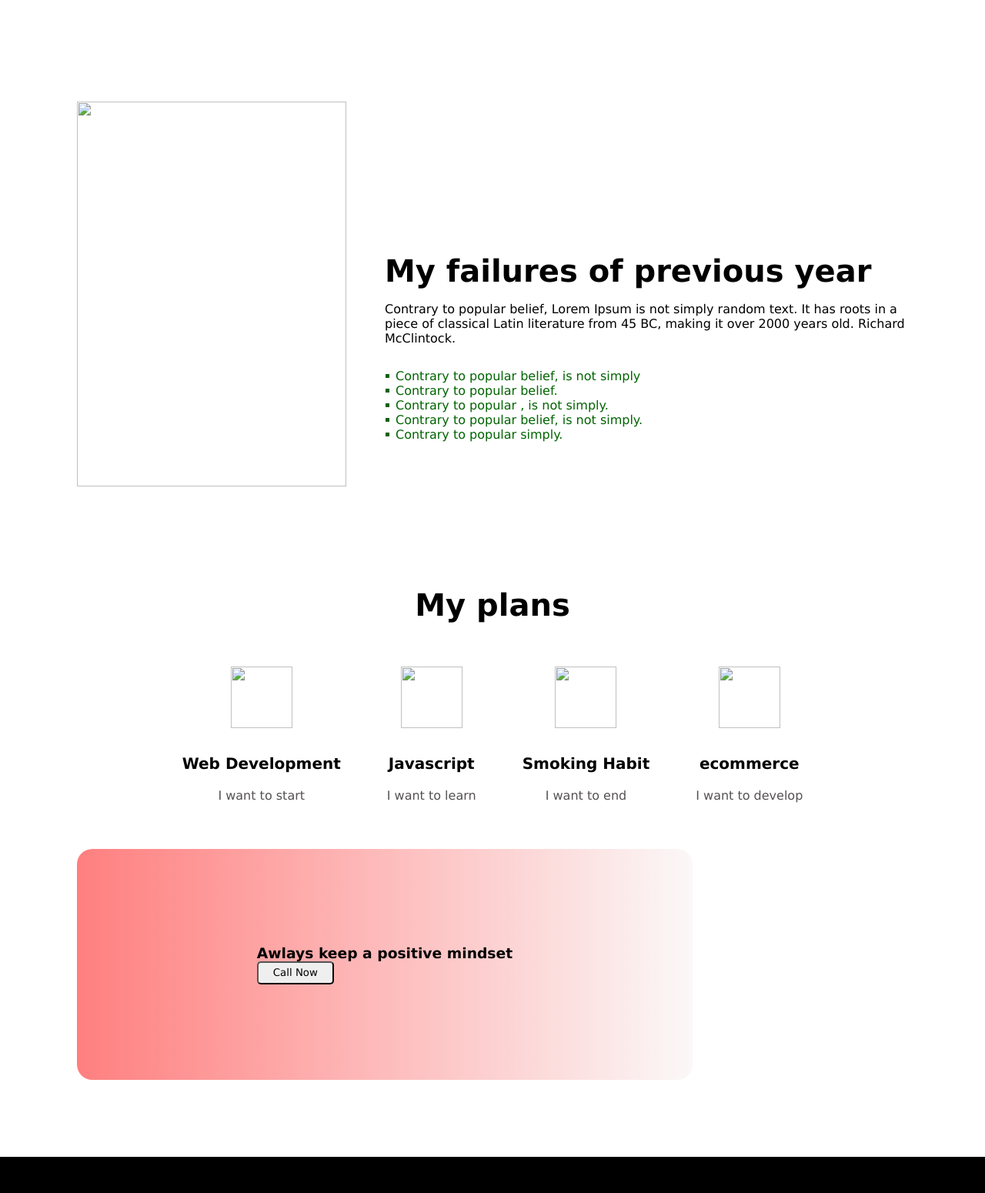
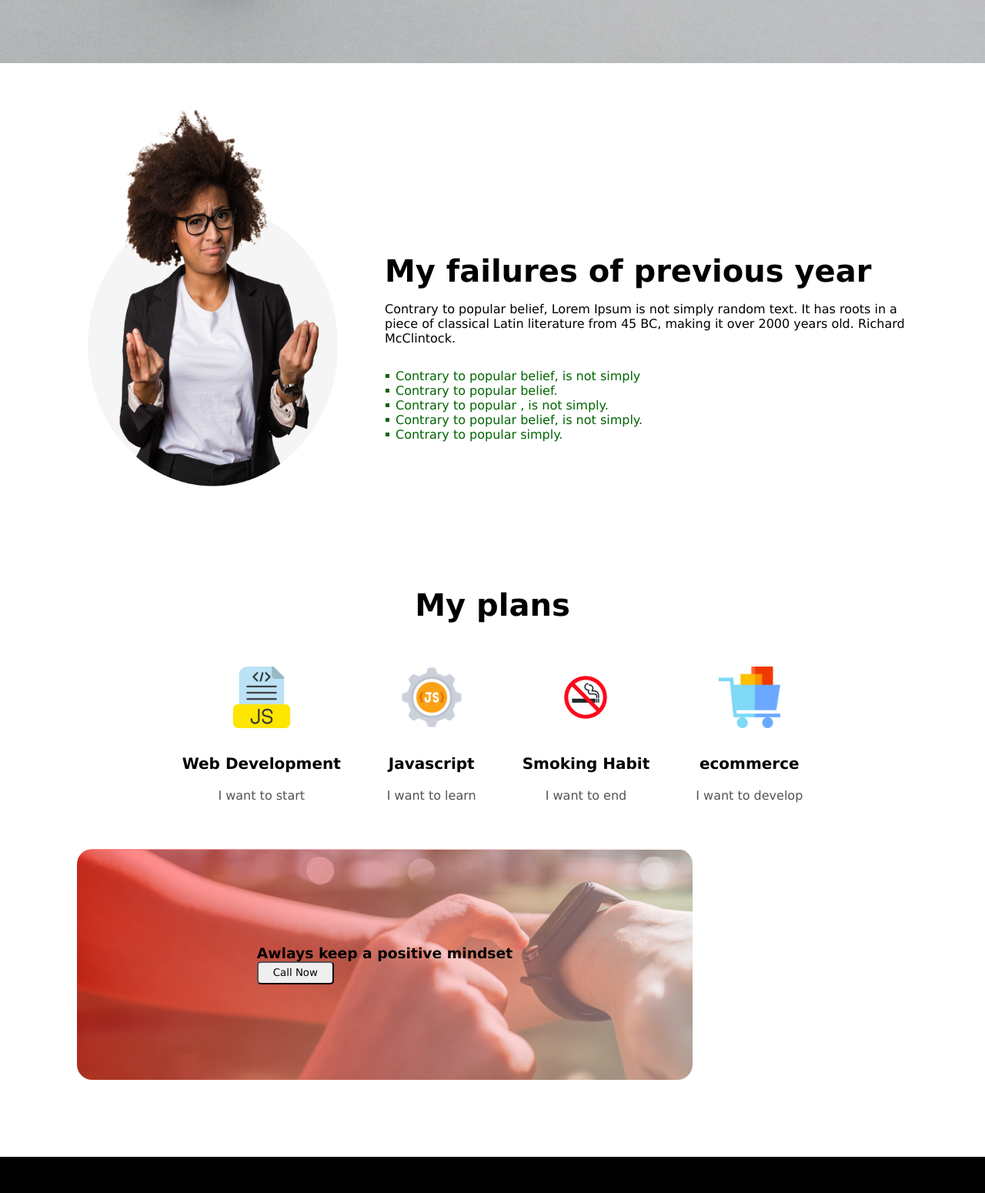
Before and after one commit to Humairakha/new-project, a plain HTML site: page index.html in a window 1280 px wide. Shown: the part 718-2268 px from the top of the page at 77% size. Drawn offline with Linux system fonts and the light colour scheme; the site is published under a folder, as on GitHub Pages, so addresses that start at the root find nothing.

Commit message:
new project

```diff
--- a/index1.html
+++ b/index.html
@@ -6,11 +6,8 @@
     <meta name="viewport" content="width=device-width, initial-scale=1.0">
     <title>new yrar</title>
     <link rel="stylesheet" href="https://cdnjs.cloudflare.com/ajax/libs/font-awesome/4.7.0/css/font-awesome.min.css">
-    <link rel="stylesheet" href="style1.css">
-    <link rel="stylesheet" href="style1.css">
-    <link rel="preconnect" href="https://fonts.googleapis.com">
-    <link rel="preconnect" href="https://fonts.gstatic.com" crossorigin>
-    <link href="https://fonts.googleapis.com/css2?family=Lato&display=swap" rel="stylesheet">
+    <link rel="stylesheet" href="style.css">
+
 </head>
 <body>
     <!-- header start -->
@@ -29,7 +26,7 @@
         </div>
         <section class="failures-section">
             <div class="">
-            <img src="/images/person.png" alt="">
+            <img src="images/person.png" alt="">
             </div>
             <div class="failures-info">
                 <h3 class="section-title">My failures of
@@ -58,22 +55,22 @@
         <h3 class="section-title">My plans</h3>
         <div class="skills-container">
             <div class="skill">
-                <img src="/images/icons/html.jpg" alt="">
+                <img src="images/icons/html.jpg" alt="">
                 <h3 class="skill-title">Web Development</h3>
                 <p class="skill-description">I want to start</p>
             </div>
             <div class="skill">
-                <img src="/images/icons/js.png" alt="">
+                <img src="images/icons/js.png" alt="">
                 <h3 class="skill-title">Javascript</h3>
                 <p class="skill-description">I want to learn</p>
             </div>
             <div class="skill">
-                <img src="/images/icons/somking2.jpg" alt="">
+                <img src="images/icons/somking2.jpg" alt="">
                 <h3 class="skill-title">Smoking Habit</h3>
                 <p class="skill-description">I want to end</p>
             </div>
             <div class="skill">
-                <img src="/images/icons/ecom.png" alt="">
+                <img src="images/icons/ecom.png" alt="">
                 <h3 class="skill-title">ecommerce</h3>
                 <p class="skill-description">I want to develop</p>
             </div>
--- a/style1.css
+++ b/style.css
@@ -9,7 +9,7 @@
     height: 100vh;
     left: 1600px;
     top: 0px;
-    background-image: url(/images/banner/banner2.png);
+    background-image: url(images/banner/banner2.png);
     display: flex;
 
     align-items: center;
@@ -126,7 +126,7 @@
 /* gradient start */
 
 .gradient{
-    background: linear-gradient(to right ,rgba(255, 0, 0, 0.5),rgba(248, 241, 241, 0.5)) ,url(/images/watch.png);
+    background: linear-gradient(to right,rgba(255, 0, 0, 0.5),rgba(248, 241, 241, 0.5)),url(images/watch.png);
 
    height: 300px;
    width: 800px;
@@ -137,6 +137,7 @@
    border-radius: 20px;
    display: flex;
    margin-bottom: 100px;
+
 
 }
 
```
